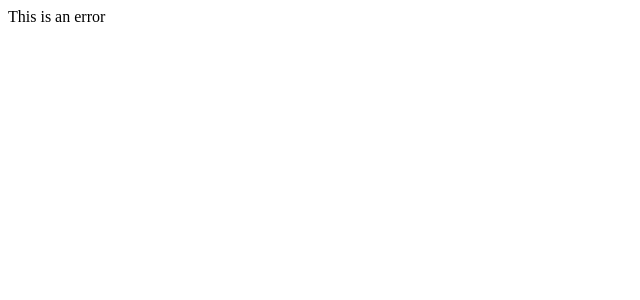
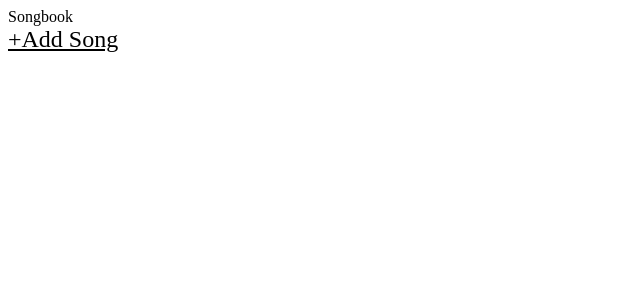
Before and after one commit to timdecillis/repertoire, a React app: page /home/1/1 in a window 1280 px wide. Before the commit this address had no page. Shown: the top 300 px of the page, without its empty margins (0-640 px from the left). Built offline with nearby package versions, Linux system fonts and the light colour scheme; the HTML template or start-up script is replaced by a standard one.

Commit message:
added email and password to params

```diff
--- a/client/src/components/SignIn/SignIn.jsx
+++ b/client/src/components/SignIn/SignIn.jsx
@@ -43,7 +43,7 @@ const SignIn = ({
       if (data === "User not found") return handleError(errors.noUser);
       if (data === "Incorrect password")
         return handleError(errors.wrongPassword);
-      navigate("home");
+      navigate(`home/${email}/${password}`);
     });
   };
 
--- a/client/src/components/SongList/SongList.jsx
+++ b/client/src/components/SongList/SongList.jsx
@@ -1,10 +1,23 @@
 import React, { useState } from "react";
 import { Link, Outlet } from "react-router-dom";
 
+import { getSongs} from "../../lib.js";
 import Draft from "../Draft/Draft.jsx";
 import Notes from "../Notes/Notes.jsx";
 import Completed from "../Completed/Completed.jsx";
 import SongCard from "../SongCard/SongCard.jsx";
+
+export const loader = async ({ params }) => {
+  console.log('params:', params);
+  // const contact = await getContact(params.contactId);
+  // if (!contact) {
+  //   throw new Response("", {
+  //     status: 404,
+  //     statusText: "Not Found",
+  //   });
+  // }
+  // return { contact };
+};
 
 const SongList = ({
   songDuplicate,
@@ -31,12 +44,13 @@ const SongList = ({
             textDecoration: "underline",
             cursor: "pointer",
             fontSize: "1.5em",
+            color: "black",
           }}
         >
           +Add Song
         </Link>
       </div>
-      <Outlet/>
+      <Outlet />
 
       {/* {songs.length > 0 && (
         <div>
--- a/client/src/index.jsx
+++ b/client/src/index.jsx
@@ -22,7 +22,7 @@ const router = createBrowserRouter([
     ],
   },
   {
-    path: "home",
+    path: "home/:email/:password",
     element: (
       <div>
         <SongList />
```
